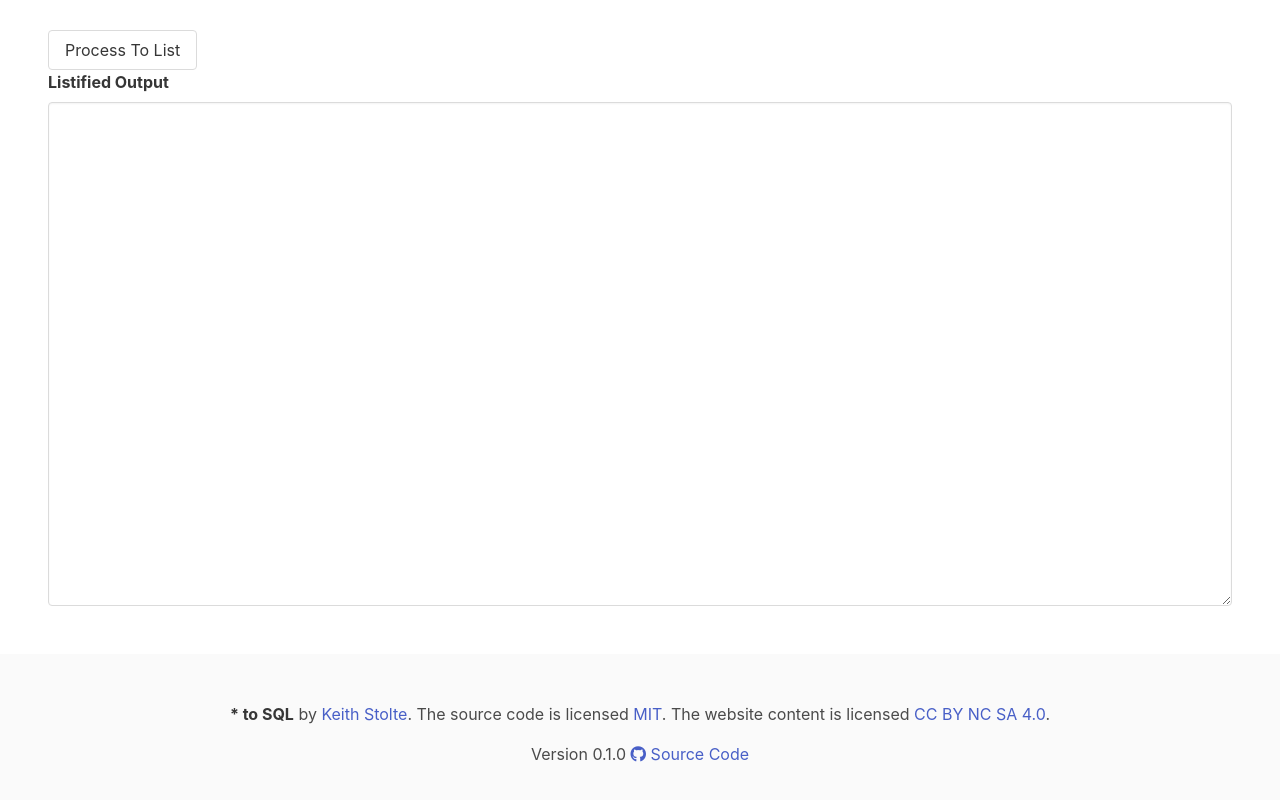
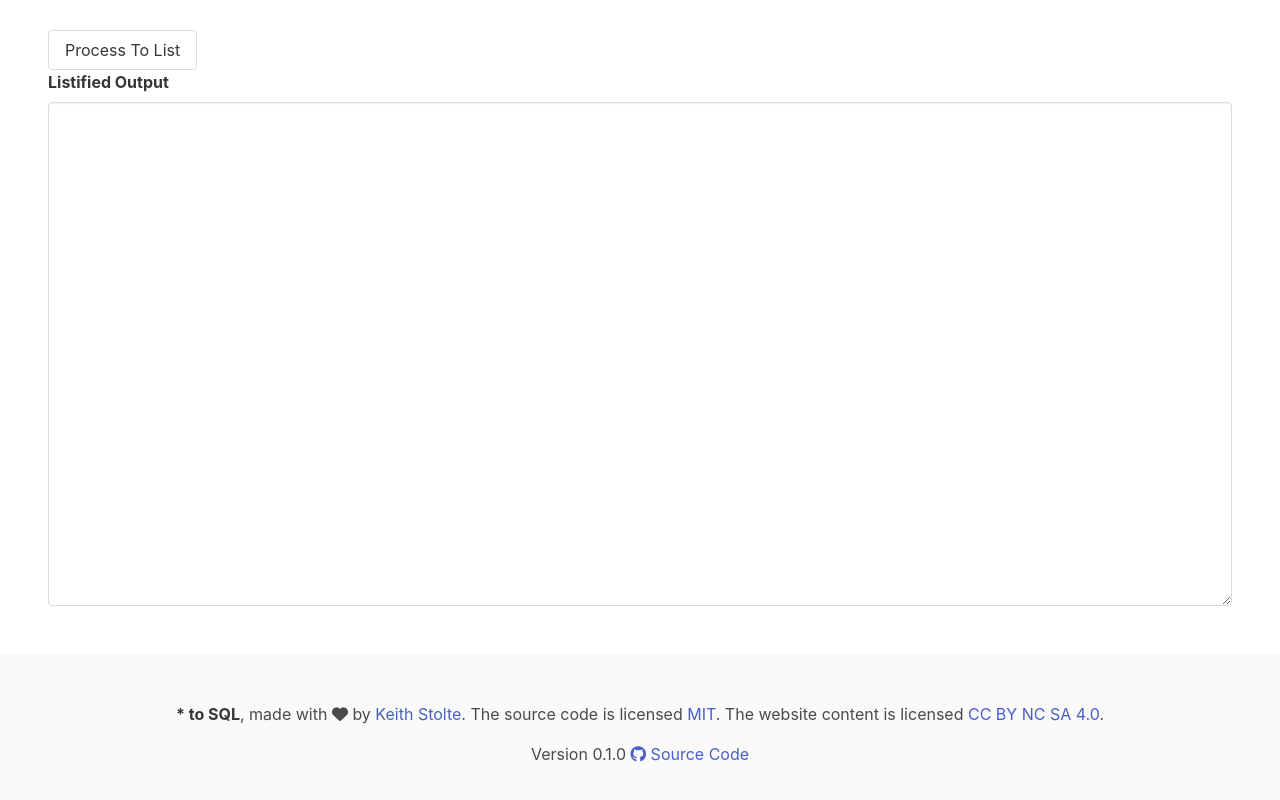
Before and after one commit to kstolte/toSql, a plain HTML site: page assets/index.html in a window 1280 px wide. Shown: the part 2380-3180 px from the top of the page. Drawn offline with nearby package versions, Linux system fonts and the light colour scheme; no server answers.

Commit message:
feat: adding <3 to the footer

```diff
--- a/assets/index.html
+++ b/assets/index.html
@@ -228,7 +228,8 @@
     <footer class="footer">
       <div class="content has-text-centered">
         <p>
-          <strong>* to SQL</strong> by
+          <strong>* to SQL</strong>, made with <i class="fa-solid fa-heart"></i>
+          by
           <a href="https://keithstolte.io">Keith Stolte</a>. The source code is
           licensed
           <a href="http://opensource.org/licenses/mit-license.php">MIT</a>. The
```
